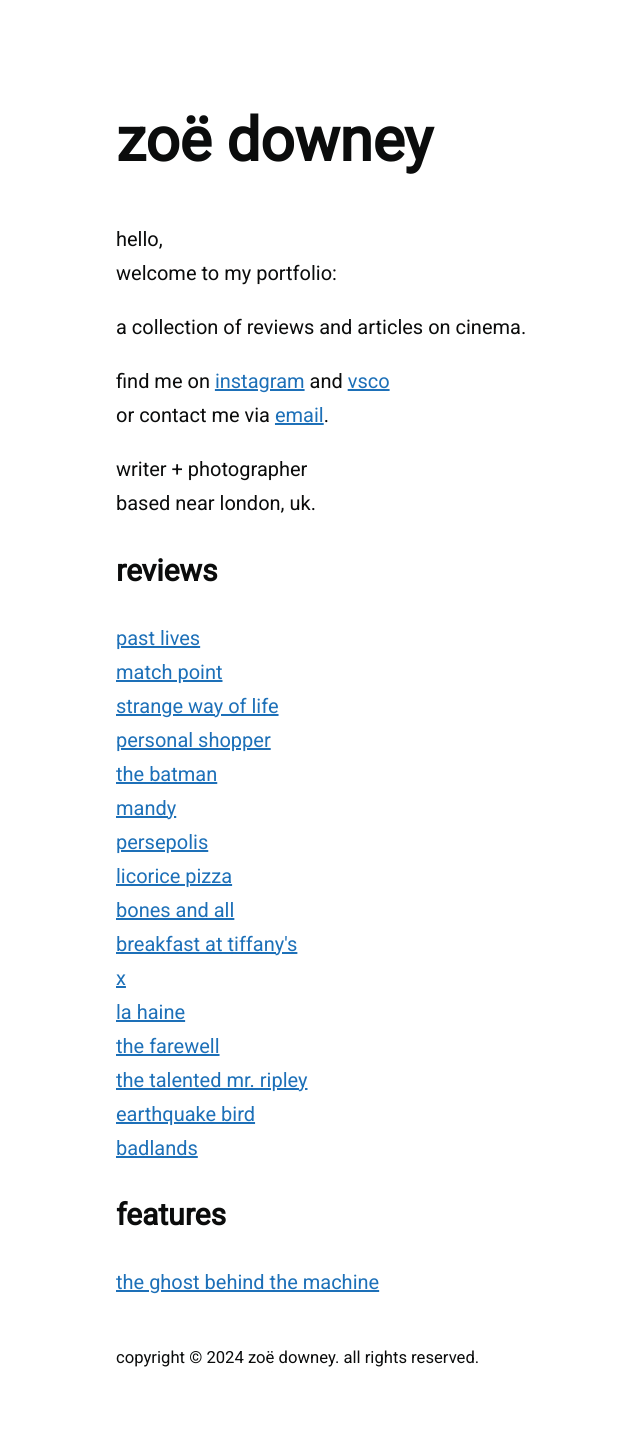
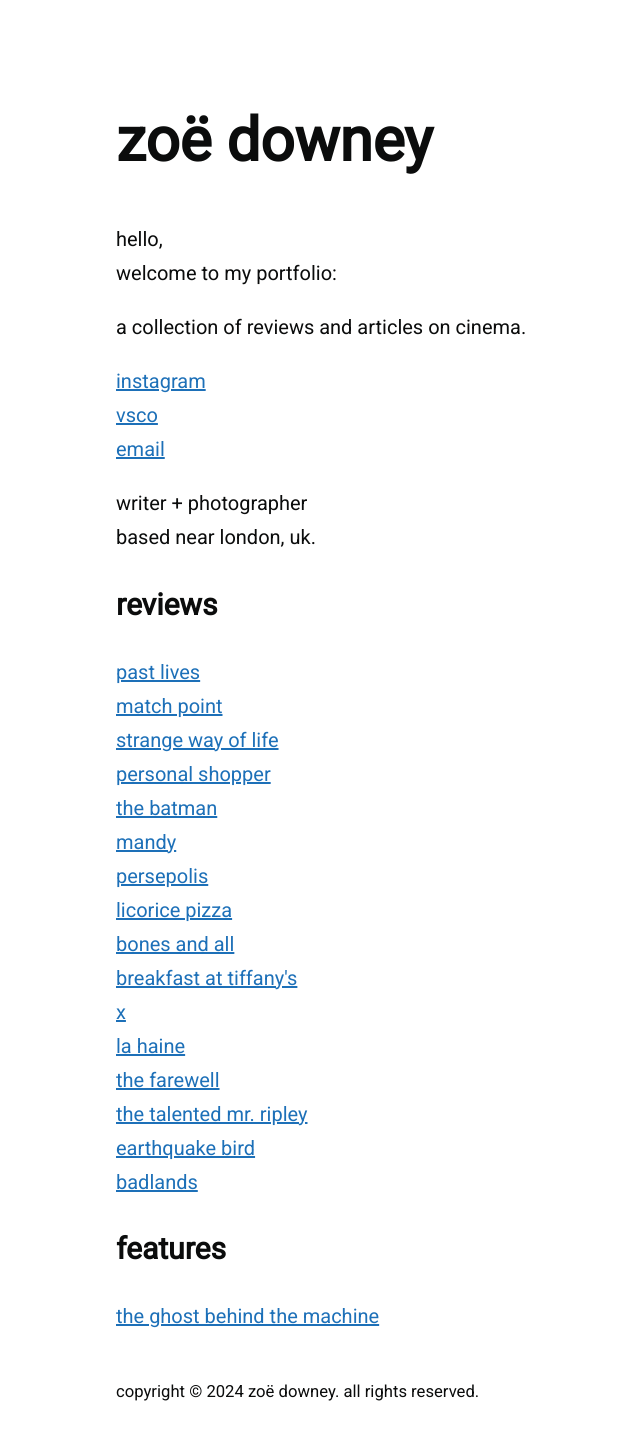
Before and after one commit to zoeurl/zoedowney.github.io, a Jekyll site: the page built from index.html, in a window 1280 px wide. Shown: the whole page, without its empty margins (124-764 px from the left). Built offline with Jekyll 4.4.1, drawn with Linux system fonts in a browser that asks for light colours; before the commit the page ends 1413 px from its top, so only the background shows below that.

Commit message:
Update index.html

```diff
--- a/index.html
+++ b/index.html
@@ -9,8 +9,9 @@
 </p>
 a collection of reviews and articles on cinema.
 </p>
-find me on <a href="https://www.instagram.com/zoeurl/">instagram</a> and <a href="https://vsco.co/zoeurl/gallery">vsco</a>
-<br>or contact me via <a href="mailto:{{site.email}}">email</a>.
+<a href="https://www.instagram.com/zoeurl/">instagram</a>
+<br><a href="https://vsco.co/zoeurl/gallery">vsco</a>
+<br><a href="mailto:{{site.email}}">email</a>
 </p>
 writer + photographer
 <br>based near london, uk.
```
